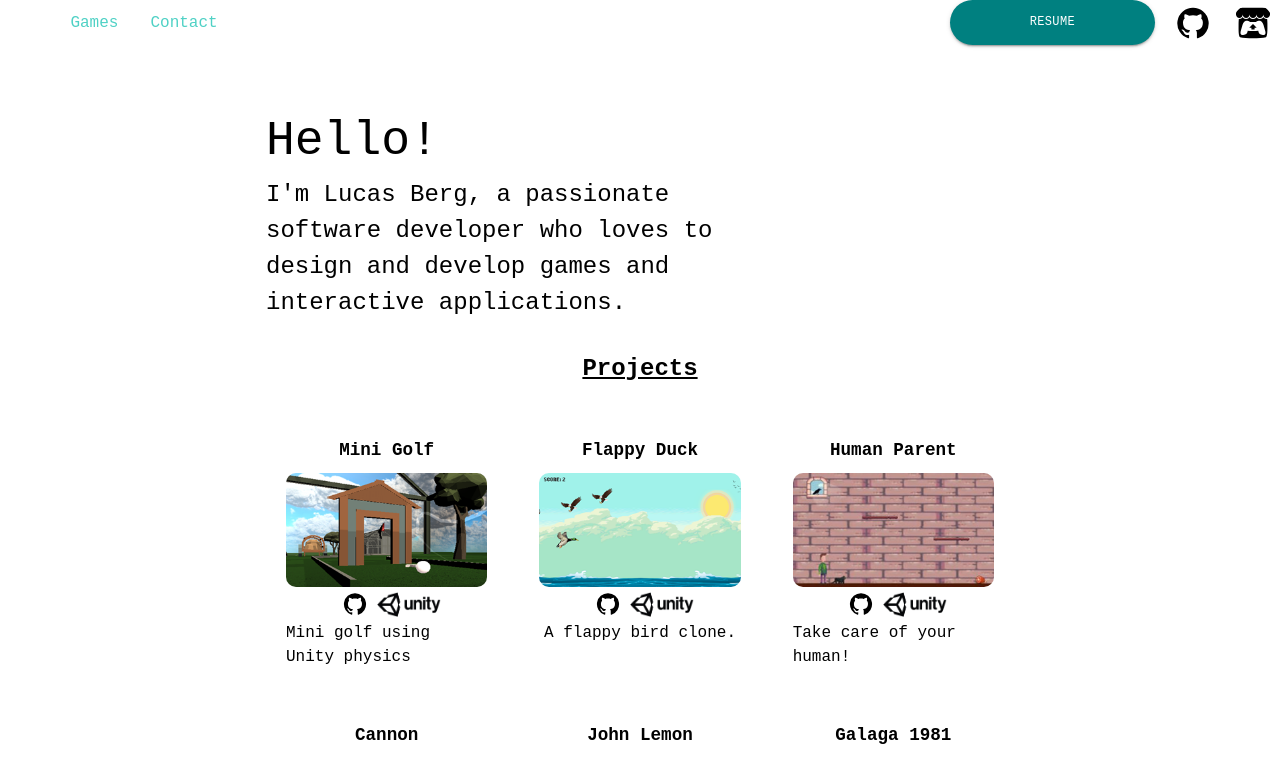
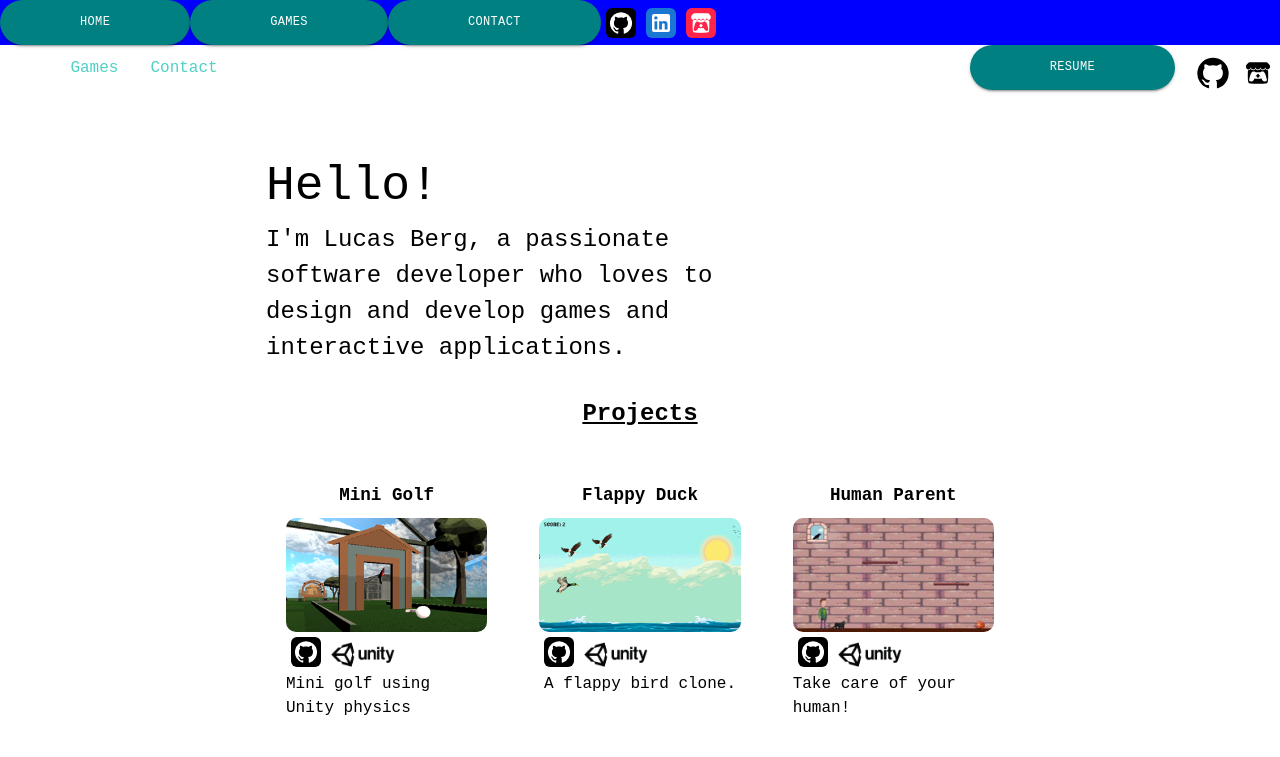
Before and after one commit to lucasberg29/portfolio, a React (Vite) app: page / in a window 1280 px wide. Shown: the top 757 px of the page. Built offline with nearby package versions, Linux system fonts and the light colour scheme.

Commit message:
added new custom icon

```diff
--- a/src/App.jsx
+++ b/src/App.jsx
@@ -3,6 +3,7 @@ import HomePage from "./pages/HomePage.jsx";
 import GamesPage from "./pages/GamesPage.jsx";
 import ContactPage from "./pages/ContactPage.jsx";
 import Navigation from "./components/Navigation.jsx";
+import Navbar from "./components/Navbar.jsx";
 import Footer from "./components/Footer.jsx";
 import "./styles/site.scss";
 import "./index.css";
@@ -41,6 +42,7 @@ function App() {
 
   return (
     <div className="siteWrapper">
+      <Navbar></Navbar>
       <Navigation
         currentPage={selectedPage}
         onNavigate={setSelectedPage}
--- /dev/null
+++ b/src/components/Navbar.jsx
@@ -0,0 +1,104 @@
+import { useEffect } from "react";
+import Button from "@mui/material/Button";
+import GitHubIcon from "@mui/icons-material/GitHub";
+import LinkedInIcon from "@mui/icons-material/LinkedIn";
+
+import ItchLogo from "../assets/icons/itch_logo.png";
+
+function Navbar(handleNavigation) {
+  const baseURL = import.meta.env.VITE_BASE_URL;
+
+  useEffect(() => {}, []);
+
+  function GoTo(location) {
+    const element = document.querySelector(location);
+    if (element) {
+      element.scrollIntoView({ behavior: "smooth" });
+    }
+  }
+
+  function CustomButton({ children, to }) {
+    return (
+      <Button
+        type="button"
+        variant="contained"
+        size="small"
+        onClick={() => GoTo(to)}
+        sx={{
+          mt: 0,
+          px: 10,
+          py: 1.5,
+          fontSize: "0.75rem",
+          fontFamily: "monospace",
+          backgroundColor: "teal",
+          color: "white",
+          borderRadius: "50px",
+          mx: "auto",
+          "&:hover": {
+            backgroundColor: "#008080",
+          },
+        }}
+      >
+        {children}
+      </Button>
+    );
+  }
+
+  return (
+    <div className="navbar">
+      <div className="navbarButtons">
+        <div className="navbarNavButtons">
+          <CustomButton to="#home">Home</CustomButton>
+          <CustomButton to="#projects">Games</CustomButton>
+          <CustomButton to="#contact">Contact</CustomButton>
+        </div>
+
+        <div className="gameTag">
+          <a
+            className="customIcon githubIcon"
+            href="https://github.com/lucasberg29"
+            target="_blank"
+            rel="noopener noreferrer"
+          >
+            <GitHubIcon
+              style={{
+                width: "24px",
+                height: "24px",
+              }}
+            />
+          </a>
+        </div>
+        <div className="gameTag">
+          <a
+            className="customIcon linkedinIcon"
+            href="https://www.linkedin.com/in/lucas-berg-dos-santos-b78297221/"
+            target="_blank"
+            rel="noopener noreferrer"
+          >
+            <LinkedInIcon
+              sx={{
+                color: "white",
+                width: "24px",
+                height: "24px",
+                backgroundColor: "rgb(25, 118, 210)",
+              }}
+            />
+          </a>
+        </div>
+
+        <div className="gameTag">
+          <a
+            className="customIcon itchCustomIcon"
+            href="https://lucasberg29.itch.io/"
+            target="_blank"
+            rel="noopener noreferrer"
+          >
+            <img className="itchLogoImage" src={ItchLogo} alt="Itch.io Logo" />
+          </a>
+        </div>
+      </div>
+    </div>
+  );
+}
+
+export default Navbar;
--- a/src/components/Projects.jsx
+++ b/src/components/Projects.jsx
@@ -50,19 +50,26 @@ function Projects() {
                 <div className="gameTagsHomePage">
                   <div className="gameTag">
                     <a
-                      className="navLinkRightIcon"
+                      className="customIcon githubIcon"
                       href={game.gameRepo}
                       target="_blank"
                       rel="noopener noreferrer"
                     >
-                      <GitHubIcon style={{ width: "24px", height: "24px" }} />
+                      <GitHubIcon
+                        style={{
+                          width: "24px",
+                          height: "24px",
+                        }}
+                      />
                     </a>
                   </div>
+                  <div className="gameTag">
                     <img
                       className="unityLogoHomePage"
                       src={unityLogo}
                       alt="Unity logo image"
                     />
+                  </div>
                 </div>
                 <div className="gameDescription">{game.description}</div>
                 <hr />
@@ -86,7 +93,7 @@ function Projects() {
                 <div className="gameTagsHomePage">
                   <div className="gameTag">
                     <a
-                      className="navLinkRightIcon"
+                      className="customIcon githubIcon"
                       href={game.gameRepo}
                       target="_blank"
                       rel="noopener noreferrer"
@@ -94,11 +101,13 @@ function Projects() {
                       <GitHubIcon style={{ width: "24px", height: "24px" }} />
                     </a>
                   </div>
+                  <div className="gameTag">
                     <img
                       className="openGlLogoHomePage"
                       src={opengGlLogo}
                       alt="OpenGL/C++ image"
                     />
+                  </div>
                 </div>
                 <div className="gameDescription">{game.description}</div>
                 <hr />
--- a/src/pages/HomePage.jsx
+++ b/src/pages/HomePage.jsx
@@ -20,10 +20,10 @@ function HomePage({ setSelectedPage, currentPage }) {
 
   return (
     <div className="homePage">
-      <Introduction></Introduction>
-      <Projects></Projects>
-      <Skills></Skills>
-      <Contact></Contact>
+      <Introduction id="home"></Introduction>
+      <Projects id="projects"></Projects>
+      <Skills id="skills"></Skills>
+      <Contact id="contact"></Contact>
     </div>
   );
 }
--- a/src/styles/games.scss
+++ b/src/styles/games.scss
@@ -145,6 +145,7 @@ $openGlSiteColor: #575d63;
   text-align: center;
   border-radius: 5px;
   margin: 5px;
+  align-items: center;
 }
 
 .githubTag {
--- a/src/styles/homePage.scss
+++ b/src/styles/homePage.scss
@@ -122,6 +122,8 @@
 
 .gameTagsHomePage {
   display: flex;
+  align-items: flex-start;
+  width: 100%;
 }
 
 .unityLogoHomePage {
@@ -131,9 +133,11 @@
 }
 
 .openGlLogoHomePage {
+  display: flex;
+  align-items: center;
+  vertical-align: center;
   width: 64px;
   height: 30px;
-  padding-top: 5px;
 }
 
 @media (max-width: 1024px) {
--- a/src/styles/navigation.scss
+++ b/src/styles/navigation.scss
@@ -1,4 +1,4 @@
-$primaryColor: #4fd1c5;
+$primaryColor: #4fd1c5; // text-teal-200
 
 .navigation {
   width: 100%;
@@ -13,9 +13,72 @@ $primaryColor: #4fd1c5;
   border-radius: 3px;
 }
 
+.navbar {
+  background-color: blue;
+}
+
+.navbarButtons {
+  display: flex;
+  align-items: center;
+}
+
+.customButton {
+  margin-top: 0;
+  padding: 6px 20px;
+  font-size: 0.75rem;
+  font-family: monospace;
+  background-color: teal;
+  color: white;
+  border-radius: 50px;
+  display: block;
+  margin-left: auto;
+  margin-right: auto;
+  text-align: center;
+
+  &:hover {
+    background-color: #008080;
+  }
+}
+
+.customIcon {
+  display: flex;
+  justify-content: center;
+  align-items: center;
+  width: 30px;
+  height: 30px;
+  margin: 0;
+  border-radius: 6px;
+  border: 0;
+  text-decoration: none;
+  cursor: pointer;
+  color: white;
+
+  svg {
+    position: relative;
+    z-index: 1;
+  }
+}
+
+.githubIcon {
+  background-color: black;
+}
+
+.linkedinIcon {
+  background-color: rgb(25, 118, 210);
+}
+
+.itchLogoImage {
+  width: 20px;
+  height: 20px;
+}
+
+.itchCustomIcon {
+  background-color: rgba(255, 36, 74, 255);
+}
+
 .navLink {
   display: block;
-  color: $primaryColor; // text-teal-200
+  color: $primaryColor;
   margin-right: 1rem;
   text-decoration: none;
   justify-content: center;
@@ -53,8 +116,8 @@ $primaryColor: #4fd1c5;
 
 .navLinkRightIcon {
   align-items: center;
-  width: 34px;
-  height: 34px;
+  width: 24px;
+  height: 24px;
   margin-left: 5px;
   margin-right: 5px;
 }
```
Also changed, not shown: src/assets/icons/itch_logo.png (added). Lines whose indentation alone changed are shown as unchanged.
